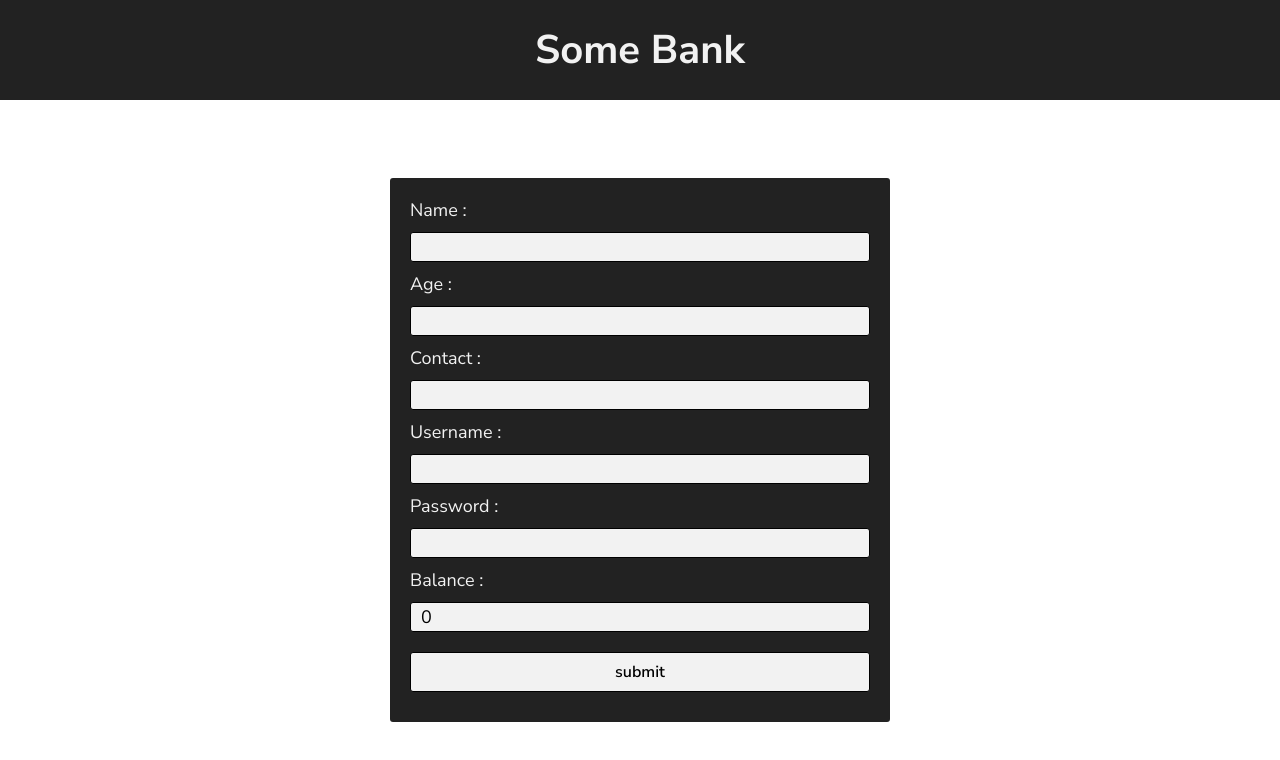
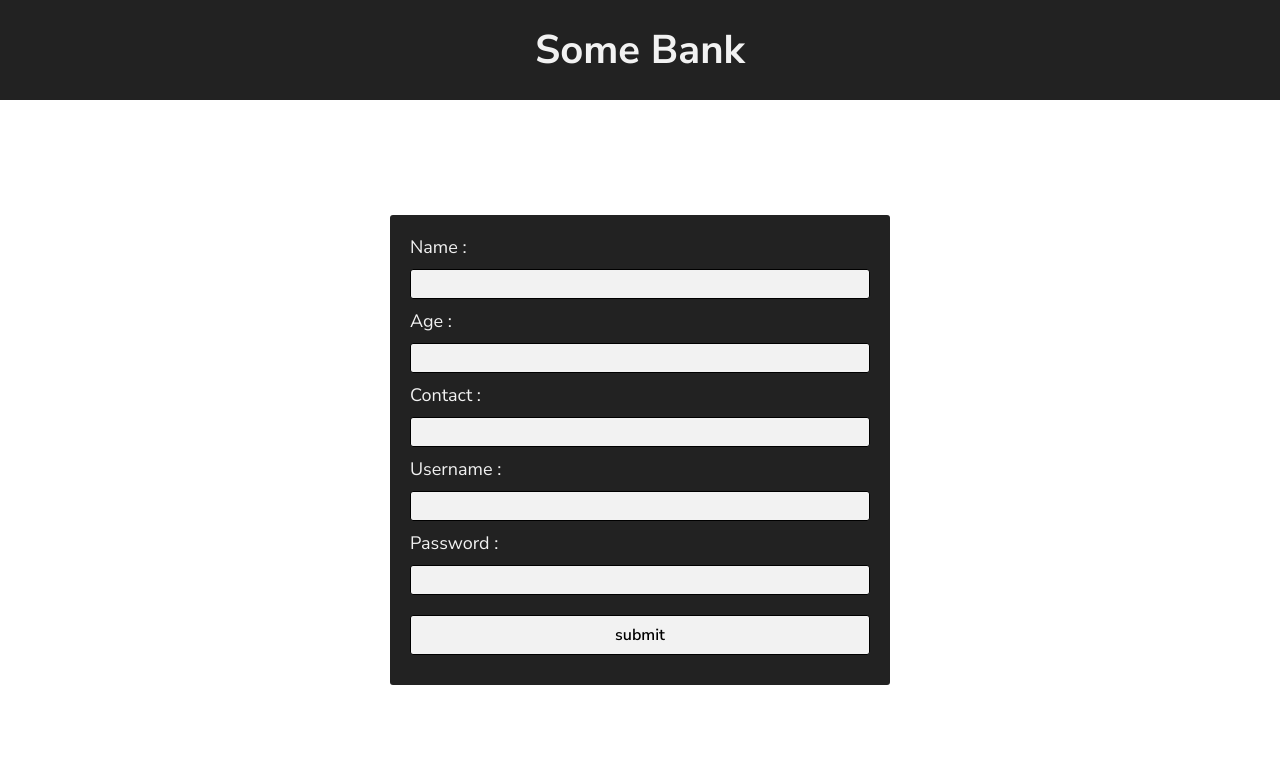
Before and after one commit to vinayak-1337/banking-app, a React (Create React App) app: page /register in a window 1280 px wide. Shown: the top 760 px of the page. Built offline with nearby package versions, Linux system fonts and the light colour scheme.

Commit message:
add redirect after registration

```diff
--- a/src/components/register-form.component.jsx
+++ b/src/components/register-form.component.jsx
@@ -1,6 +1,7 @@
 import {useState, useContext} from "react";
 import FormInput from "./form-input.component";
 import Axios from "axios";
+import {useNavigate} from "react-router-dom";
 
 const defaultFormField = {
 	name: "",
@@ -8,12 +9,12 @@ const defaultFormField = {
 	contact: "",
 	username: "",
 	password: "",
-	balance: 0,
 }
 
 export default function RegisterForm() {
 	const [formField, setFormField] = useState(defaultFormField);
-	const {name, age, contact, username, password, balance} = formField;
+	const {name, age, contact, username, password} = formField;
+	const navigate = useNavigate();
 
 	const handleChange = (event) => {
 		const {name, value} = event.target;
@@ -34,6 +35,7 @@ export default function RegisterForm() {
 		}
 		setFormField(defaultFormField);
 		alert("Registration successfull");
+		navigate("/login");
 	}
 
 	return (
@@ -43,7 +45,6 @@ export default function RegisterForm() {
       <FormInput name="contact" type="tel" value={contact} onChange= {handleChange}/>
       <FormInput name="username" type="text" value={username} onChange= {handleChange}/>
       <FormInput name="password" type="password" value={password} onChange= {handleChange}/>
-      <FormInput name="balance" type="number" value={balance} onChange= {handleChange}/>
       <FormInput type="submit" value="submit"/>
     </form>
 	)
```
Also changed, not shown: 1 other file (tests, documents, lock files or other folders).
